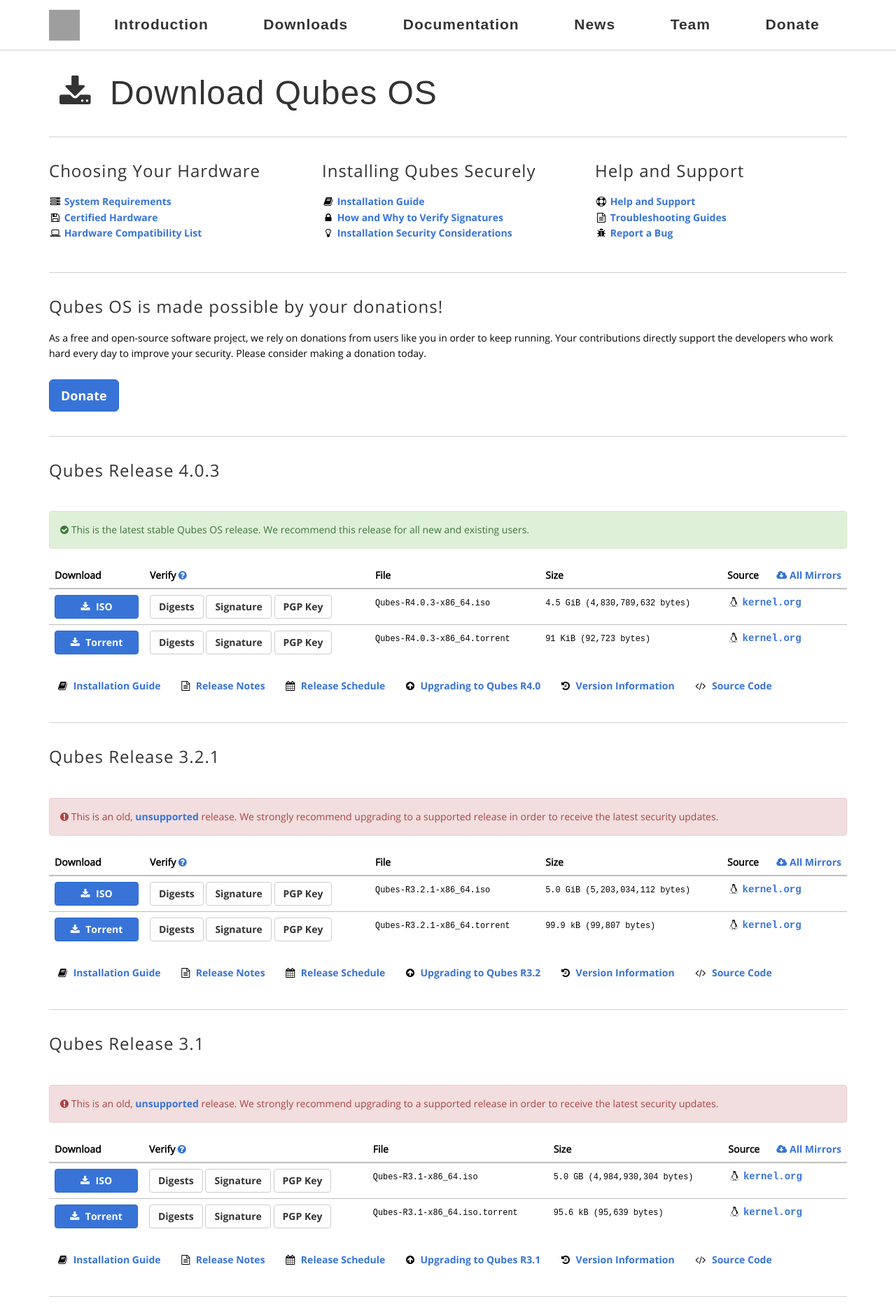
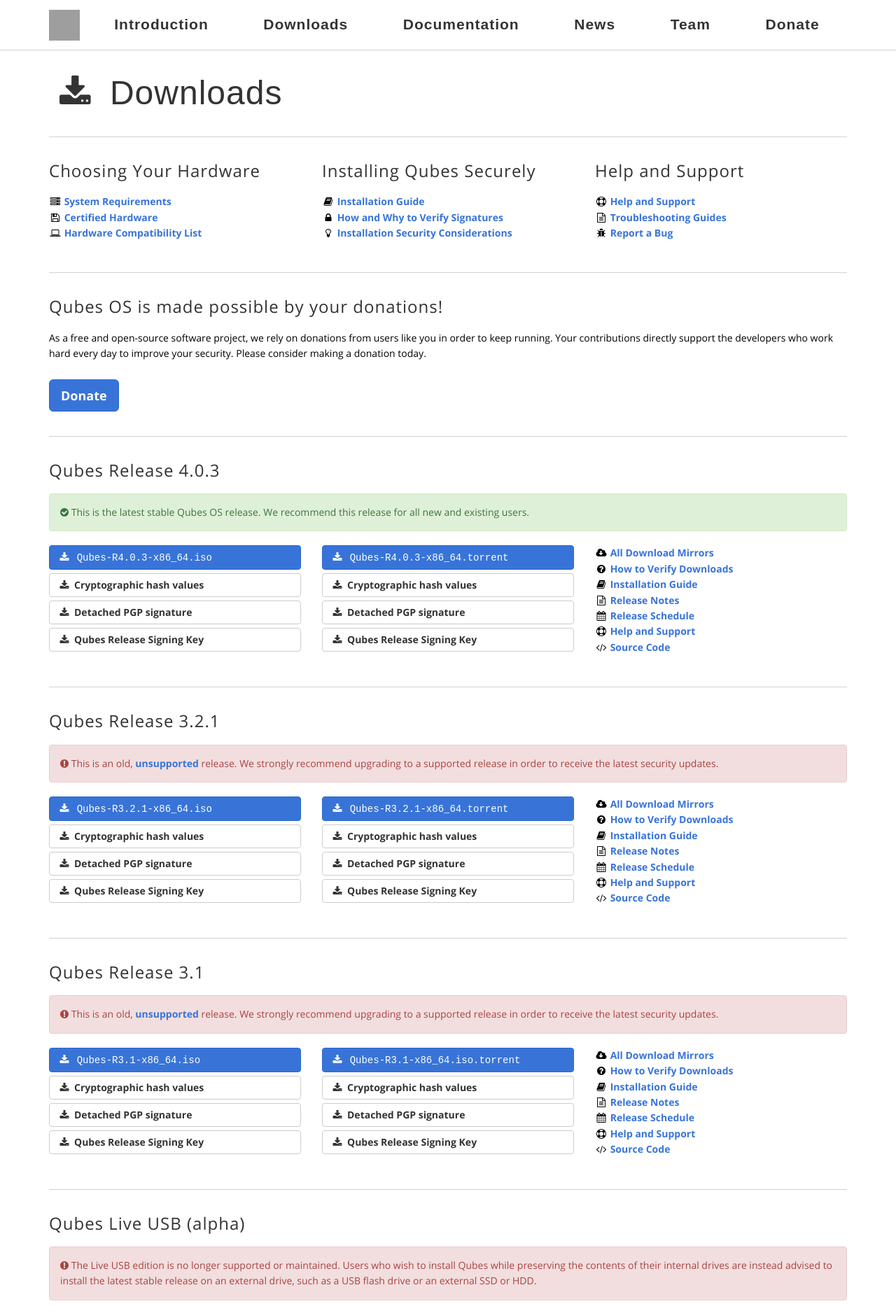
Before and after one commit to QubesOS/qubesos.github.io, a Jekyll site: the page built from pages/downloads.md, in a window 1280 px wide. Shown: the top 1876 px of the page at 70% size. Built offline with Jekyll 4.4.1, drawn with Linux system fonts in a browser that asks for light colours; some web fonts are replaced; some of the changed text lies outside the part shown; grey boxes are pictures that could not be loaded.

Commit message:
Redesign Downloads page
 - Previous design was horizontally truncated on small screens
 - New design is responsive; displays well on screens of all sizes
 - Cleaner, more intuitive organization of links and information

```diff
--- a/css/main.scss
+++ b/css/main.scss
@@ -176,7 +176,8 @@ article tr.center {
 }
 
 // Custom - Side Bar
-.page-source-side {
+.page-source-side,
+.download-content {
   .btn {
     text-align: left;
   }
--- a/pages/downloads.md
+++ b/pages/downloads.md
@@ -1,213 +1,339 @@
 ---
-layout: boxless
-title: Download Qubes OS
+layout: default
+title: Downloads
 permalink: /downloads/
 redirect_from:
 - /doc/QubesDownloads/
 - /wiki/QubesDownloads/
 ---
 
-<div class="white-box more-bottom page-content">
+<div class="more-bottom page-content">
   <div class="row">
-    <div class="col-lg-4 col-md-4">
+    <div class="col-lg-4">
       <h3>Choosing Your Hardware</h3>
       <ul class="list-unstyled">
-        <li><a href="/doc/system-requirements/"><i class="fa fa-server fa-fw black-icon"></i> System Requirements</a></li>
-        <li><a href="/doc/certified-hardware/"><i class="fa fa-floppy-o fa-fw black-icon"></i> Certified Hardware</a></li>
-        <li><a href="/hcl/"><i class="fa fa-laptop fa-fw black-icon"></i> Hardware Compatibility List</a></li>
+        <li>
+          <a href="/doc/system-requirements/">
+            <i class="fa fa-server fa-fw black-icon"></i> System Requirements
+          </a>
+        </li>
+        <li>
+          <a href="/doc/certified-hardware/">
+            <i class="fa fa-floppy-o fa-fw black-icon"></i> Certified Hardware
+          </a>
+        </li>
+        <li>
+          <a href="/hcl/">
+            <i class="fa fa-laptop fa-fw black-icon"></i> Hardware Compatibility
+              List
+          </a>
+        </li>
       </ul>
     </div>
-    <div class="col-lg-4 col-md-4">
+    <div class="col-lg-4">
       <h3>Installing Qubes Securely</h3>
       <ul class="list-unstyled">
-        <li><a href="/doc/installation-guide/"><i class="fa fa-book fa-fw black-icon"></i> Installation Guide</a></li>
-        <li><a href="/security/verifying-signatures/"><i class="fa fa-lock fa-fw black-icon"></i> How and Why to Verify Signatures</a></li>
-        <li><a href="/doc/install-security/"><i class="fa fa-lightbulb-o fa-fw black-icon"></i> Installation Security Considerations</a></li>
+        <li>
+          <a href="/doc/installation-guide/">
+            <i class="fa fa-book fa-fw black-icon"></i> Installation Guide
+          </a>
+        </li>
+        <li>
+          <a href="/security/verifying-signatures/">
+            <i class="fa fa-lock fa-fw black-icon"></i> How and Why to Verify
+              Signatures
+          </a>
+        </li>
+        <li>
+          <a href="/doc/install-security/">
+            <i class="fa fa-lightbulb-o fa-fw black-icon"></i> Installation
+              Security Considerations
+          </a>
+        </li>
       </ul>
     </div>
-    <div class="col-lg-4 col-md-4">
+    <div class="col-lg-4">
       <h3>Help and Support</h3>
       <ul class="list-unstyled">
-        <li><a href="/support/"><i class="fa fa-life-ring fa-fw black-icon"></i> Help and Support</a></li>
-        <li><a href="/doc/#troubleshooting"><i class="fa fa-file-text-o fa-fw black-icon"></i> Troubleshooting Guides</a></li>
-        <li><a href="/doc/reporting-bugs/"><i class="fa fa-bug fa-fw black-icon"></i> Report a Bug</a></li>
+        <li>
+          <a href="/support/">
+            <i class="fa fa-life-ring fa-fw black-icon"></i> Help and Support
+          </a>
+        </li>
+        <li>
+          <a href="/doc/#troubleshooting">
+            <i class="fa fa-file-text-o fa-fw black-icon"></i> Troubleshooting
+              Guides
+          </a>
+        </li>
+        <li>
+          <a href="/doc/reporting-bugs/">
+            <i class="fa fa-bug fa-fw black-icon"></i> Report a Bug
+          </a>
+        </li>
       </ul>
     </div>
   </div>
   <hr class="more-bottom">
   <div class="row">
-    <div class="col-lg-12 col-md-12">
+    <div class="col-lg-12">
       <h3>Qubes OS is made possible by your donations!</h3>
-      <p>As a free and open-source software project, we rely on donations from users like you in order to keep running.
-      Your contributions directly support the developers who work hard every day to improve your security.
-      Please consider making a donation today.</p>
+      <p>
+        As a free and open-source software project, we rely on donations from
+        users like you in order to keep running. Your contributions directly
+        support the developers who work hard every day to improve your security.
+        Please consider making a donation today.
+      </p>
       <a class="btn btn-lg btn-primary" href="/donate/">Donate</a>
     </div>
   </div>
 </div>
 <div class="white-box more-bottom page-content">
+  {% for releasex in site.data.downloads.releases %}
   <div class="row">
-    <div class="col-lg-12 col-md-12">
-      {% for releasex in site.data.downloads.releases %}
+    <div class="col-lg-12">
       {% assign release_name = releasex[0] %}
       {% assign release = releasex[1] %}
       {% assign testing = release.testing | default: false %}
       {% assign latest = release.latest | default: false %}
       {% assign aging = release.aging | default: false %}
       {% assign deprecated = release.deprecated | default: false %}
-      <h3 class="more-bottom" id="{{ release_name | slugify }}">{{ release_name }}</h3>
+      <h3 id="{{ release_name | slugify }}">
+        {{ release_name }}
+      </h3>
       {% if testing %}
       <div class="alert alert-info" role="alert">
-        <i class="fa fa-question-circle"></i>{% if testing != true %} {{ testing }}{% else %} This is a <a href="/doc/testing/">testing release</a>. Please help us improve it by <a href="/doc/reporting-bugs/">reporting any bugs you encounter</a>. For important work, we recommend the latest stable release.{% endif %}
+        <i class="fa fa-question-circle"></i>
+        {% if testing != true %}
+          {{ testing }}
+        {% else %}
+          This is a <a href="/doc/testing/">testing release</a>. Please help us
+          improve it by <a href="/doc/reporting-bugs/">reporting any bugs you
+          encounter</a>. For important work, we recommend the latest stable
+          release.
+        {% endif %}
       </div>
       {% endif %}
       {% if latest %}
       <div class="alert alert-success" role="alert">
-        <i class="fa fa-check-circle"></i>{% if latest != true %} {{ latest }}{% else %} This is the latest stable Qubes OS release. We recommend this release for all new and existing users.{% endif %}
+        <i class="fa fa-check-circle"></i>
+        {% if latest != true %}
+          {{ latest }}
+        {% else %}
+          This is the latest stable Qubes OS release. We recommend this release
+          for all new and existing users.
+        {% endif %}
       </div>
       {% endif %}
       {% if aging %}
       <div class="alert alert-warning" role="alert">
-        <i class="fa fa-info-circle"></i>{% if aging != true %} {{ aging }}{% else %} This is an old, <a href="/doc/supported-versions/">supported</a> release. For the best Qubes OS experience, we suggest upgrading to the latest stable release.{% endif %}
+        <i class="fa fa-info-circle"></i>
+        {% if aging != true %}
+          {{ aging }}
+        {% else %}
+          This is an old, <a href="/doc/supported-versions/">supported</a>
+          release. For the best Qubes OS experience, we suggest upgrading to the
+          latest stable release.
+        {% endif %}
       </div>
       {% endif %}
       {% if deprecated %}
       <div class="alert alert-danger" role="alert">
-        <i class="fa fa-exclamation-circle"></i>{% if deprecated != true %} {{ deprecated }}{% else %} This is an old, <a href="/doc/supported-versions/">unsupported</a> release. We strongly recommend upgrading to a supported release in order to receive the latest security updates.{% endif %}
+        <i class="fa fa-exclamation-circle"></i>
+        {% if deprecated != true %}
+          {{ deprecated }}
+        {% else %}
+          This is an old, <a href="/doc/supported-versions/">unsupported</a>
+          release. We strongly recommend upgrading to a supported release in
+          order to receive the latest security updates.
+        {% endif %}
       </div>
       {% endif %}
-      <table class="table">
-        <thead>
-          <tr>
-            <th>Download</th>
-            <th>Verify
-              <a class="fa fa-question-circle" href="/security/verifying-signatures/"
-                 title="How do I verify my download?"></a></th>
-            <th>File</th>
-            <th>Size</th>
-            <th>Source <a class="pull-right" href="#mirrors" title="View all download mirrors"><i class="fa fa-cloud-download"></i> All Mirrors</a></th>
-          </tr>
-        </thead>
-        <tbody>
-          {% for source in release.sources %}
-            {% if source.display %}
-            <tr>
-              <td>
-                <a class="btn btn-primary btn-block" href="{{ source.url }}">
-                  <i class="fa fa-download"></i> {{ source.type }}
-                </a>
-              </td>
-              <td>
-                {% for verifier in source.verifiers %}
-                  {% if verifier[0] == "hash" %}
-                  <a title="MD5, SHA-128, SHA-256, and SHA-512 hash values" class="btn btn-default" href="{{ verifier[1] }}">Digests</a>
-                  {% elsif verifier[0] == "sig" %}
-                  <a title="Detached PGP signature file" class="btn btn-default" href="{{ verifier[1] }}">Signature</a>
-                  {% elsif verifier[0] == "key" %}
-                  <a title="PGP Release Signing Key" class="btn btn-default" href="{{ verifier[1] }}">PGP Key</a>
-                  {% endif %}
-                {% endfor %}
-              </td>
-              <td>
-                <small><samp>{{ source.filename }}</samp></small>
-              </td>
-              <td>
-                <small><samp>{{ source.size }}</samp></small>
-              </td>
-              <td>
-                <div class="d-inline">
-                  <a href="https://www.{{ source.name }}/">
-                    {% if source.name == "kernel.org" %}
-                    <i class="fa fa-linux fa-fw black-icon"></i>
-                    {% elsif source.name == "qubes-os.org" %}
-                    <i class="fa fa-cubes fa-fw black-icon"></i>
-                    {% else %}
-                    <i class="fa fa-cloud-download fa-fw black-icon"></i>
-                    {% endif %}
-                    <samp>{{ source.name }}</samp>
-                  </a>
-                </div>
-              </td>
-            </tr>
-            {% endif %}
-          {% endfor %}
-        </tbody>
-      </table>
+    </div>
+  </div>
+  <div class="row download-content">
+    {% for source in release.sources %}
+    {% if source.display %}
+    <div class="col-lg-4 add-bottom">
+      <a class="btn btn-primary btn-block" href="{{ source.url }}"
+         title="{{ release_name }} {{ source.type }}: {{ source.size }}">
+        <i class="fa fa-fw fa-download"></i>
+        <samp>{{ source.filename }}</samp>
+      </a>
+      {% for verifier in source.verifiers %}
+        {% if verifier[0] == "hash" %}
+        <a class="btn btn-default btn-block" href="{{ verifier[1] }}"
+           title="Cryptographic hash values for {{ release_name }}">
+          <i class="fa fa-fw fa-download"></i>Cryptographic hash values
+        </a>
+        {% elsif verifier[0] == "sig" %}
+        <a class="btn btn-default btn-block" href="{{ verifier[1] }}"
+           title="Detached PGP signature file for {{ release_name }}">
+          <i class="fa fa-fw fa-download"></i>Detached PGP signature
+        </a>
+        {% elsif verifier[0] == "key" %}
+        <a class="btn btn-default btn-block" href="{{ verifier[1] }}"
+           title="PGP Release Signing Key for {{ release_name }}">
+          <i class="fa fa-fw fa-download"></i>Qubes Release Signing Key
+        </a>
+        {% endif %}
+      {% endfor %}
+    </div>
+    {% endif %}
+    {% endfor %}
+    <div class="col-lg-4">
+      <ul class="list-unstyled">
+        <li>
+          <a href="#mirrors" title="View all download mirrors">
+            <i class="fa fa-fw fa-cloud-download black-icon"></i>
+            All Download Mirrors
+          </a>
+        </li>
+        <li>
+          <a href="/security/verifying-signatures/">
+            <i class="fa fa-fw fa-question-circle black-icon"></i>
+            How to Verify Downloads
+          </a>
+        </li>
         {% for docdata in release.docs %}
         {% assign doc_name = docdata[0] %}
         {% assign doc = docdata[1] %}
-          {% if doc_name == "Installation Guide" %}
-            <a class="btn btn-link" href="{{ doc.url }}"><i class="fa fa-book black-icon"></i> {{ doc_name }}</a>
-          {% endif %}
-          {% if doc_name == "Release Notes" %}
-            <a class="btn btn-link" href="{{ doc.url }}"><i class="fa fa-file-text-o black-icon"></i> {{ doc_name }}</a>
-          {% endif %}
-          {% if doc_name == "Release Schedule" %}
-            <a class="btn btn-link" href="{{ doc.url }}"><i class="fa fa-calendar black-icon"></i> {{ doc_name }}</a>
-          {% endif %}
-          {% if doc_name contains "Upgrading" %}
-            <a class="btn btn-link" href="{{ doc.url }}"><i class="fa fa-arrow-circle-up black-icon"></i> {{ doc_name }}</a>
-          {% endif %}
+        {% if doc_name == "Installation Guide" %}
+        <li>
+          <a href="{{ doc.url }}">
+            <i class="fa fa-fw fa-book black-icon"></i> {{ doc_name }}
+          </a>
+        </li>
+        {% endif %}
+        {% if doc_name == "Release Notes" %}
+        <li>
+          <a href="{{ doc.url }}">
+            <i class="fa fa-fw fa-file-text-o black-icon"></i> {{ doc_name }}
+          </a>
+        </li>
+        {% endif %}
+        {% if doc_name == "Release Schedule" %}
+        <li>
+          <a href="{{ doc.url }}">
+            <i class="fa fa-fw fa-calendar black-icon"></i> {{ doc_name }}
+          </a>
+        </li>
+        {% endif %}
         {% endfor %}
-          <a class="btn btn-link" href="#versions"><i class="fa fa-history black-icon"></i> Version Information</a>
-          <a class="btn btn-link" href="#source-code"><i class="fa fa-code black-icon"></i> Source Code</a>
-      <hr class="more-top more-bottom">
-      {% endfor %}
+        <li>
+          <a href="Help and Support">
+            <i class="fa fa-fw fa-life-ring black-icon"></i> Help and Support
+          </a>
+        </li>
+        <li>
+          <a href="/doc/source-code/">
+            <i class="fa fa-fw fa-code black-icon"></i> Source Code
+          </a>
+        </li>
+      </ul>
     </div>
   </div>
+  <hr class="more-bottom">
+  {% endfor %}
 </div>
 <div class="row">
   <div class="col-lg-12 col-md-12">
-    <div class="white-box more-bottom page-content">
+    <div class="more-bottom page-content">
       <article>
         <h3 id="mirrors">Download Mirrors</h3>
+        <p>
+          Listed in alphabetical order by geographic location.
+        </p>
         <table>
           <tr>
             <th>Organization</th>
             <th>Location</th>
             <th>URL</th>
           </tr>
-        {% for mirror in site.data.mirrors %}
+          {% for mirror in site.data.mirrors %}
           <tr id="{{ mirror.organization | slugify }}">
-            <td><a href="{{ mirror.org_url }}">{{ mirror.organization }}</a></td>
-            <td>{{ mirror.location }}</td>
-            <td>{% for url in mirror.urls %}<a href="{{ url.url }}">{{ url.url | truncate: 76 }}</a><br>{% endfor %}</td>
+            <td>
+              <a href="{{ mirror.org_url }}">{{ mirror.organization }}</a>
+            </td>
+            <td>
+              {{ mirror.location }}
+            </td>
+            <td>
+              {% for url in mirror.urls %}
+              <a href="{{ url.url }}">{{ url.url | truncate: 76 }}</a><br>
+              {% endfor %}
+            </td>
           </tr>
-        {% endfor %}
+          {% endfor %}
         </table>
-        <a href="/downloads/mirrors/#instructions-for-mirror-operators"><i class="fa fa-cloud fa-fw black-icon"></i> How to contribute a download mirror</a>
+        <a href="/downloads/mirrors/#instructions-for-mirror-operators">
+          <i class="fa fa-cloud fa-fw black-icon"></i>
+          How to contribute a download mirror
+        </a>
       </article>
     </div>
   </div>
 </div>
-<div class="row">
-  <div class="col-lg-4 col-md-4">
-    <div class="white-box more-bottom page-content">
+<div class="white-box more-bottom page-content">
+  <div class="row">
+    <div class="col-lg-4 col-md-4">
       <h3 id="versions">Security Information</h3>
       <ul class="list-unstyled">
-        <li><a href="/security/"><i class="fa fa-lock fa-fw black-icon"></i> Security Center</a></li>
-        <li><a href="/security/pack/"><i class="fa fa-folder fa-fw black-icon"></i> Security Pack</a></li>
-        <li><a href="/doc/security-guidelines/"><i class="fa fa-tasks fa-fw black-icon"></i> Security Guidelines</a></li>
+        <li>
+          <a href="/security/">
+            <i class="fa fa-lock fa-fw black-icon"></i> Security Center
+          </a>
+        </li>
+        <li>
+          <a href="/security/pack/">
+            <i class="fa fa-folder fa-fw black-icon"></i> Security Pack
+          </a>
+        </li>
+        <li>
+          <a href="/doc/security-guidelines/">
+            <i class="fa fa-tasks fa-fw black-icon"></i> Security Guidelines
+          </a>
+        </li>
       </ul>
     </div>
-  </div>
-  <div class="col-lg-4 col-md-4">
-    <div class="white-box more-bottom page-content">
+    <div class="col-lg-4 col-md-4">
       <h3 id="versions">Version Information</h3>
       <ul class="list-unstyled">
-        <li><a href="/doc/supported-versions/"><i class="fa fa-history fa-fw black-icon"></i> Supported Versions</a></li>
-        <li><a href="/doc/templates/"><i class="fa fa-clone fa-fw black-icon"></i> Templates</a></li>
-        <li><a href="/doc/version-scheme/"><i class="fa fa-code-fork fa-fw black-icon"></i> Version Scheme</a></li>
+        <li>
+          <a href="/doc/supported-versions/">
+            <i class="fa fa-history fa-fw black-icon"></i> Supported Versions
+          </a>
+        </li>
+        <li>
+          <a href="/doc/templates/">
+            <i class="fa fa-clone fa-fw black-icon"></i> Templates
+          </a>
+        </li>
+        <li>
+          <a href="/doc/version-scheme/">
+            <i class="fa fa-code-fork fa-fw black-icon"></i> Version Scheme
+          </a>
+        </li>
       </ul>
     </div>
-  </div>
-  <div class="col-lg-4 col-md-4">
-    <div class="white-box more-bottom page-content">
+    <div class="col-lg-4 col-md-4">
       <h3 id="source-code">Source Code</h3>
       <ul class="list-unstyled">
-        <li><a href="/doc/source-code/"><i class="fa fa-code fa-fw black-icon"></i> Source Code</a></li>
-        <li><a href="/doc/coding-style/"><i class="fa fa-terminal fa-fw black-icon"></i> Coding Guidelines</a></li>
-        <li><a href="/doc/license/"><i class="fa fa-file-text-o fa-fw black-icon"></i> Software License</a></li>
+        <li>
+          <a href="/doc/source-code/">
+            <i class="fa fa-code fa-fw black-icon"></i> Source Code
+          </a>
+        </li>
+        <li>
+          <a href="/doc/coding-style/">
+            <i class="fa fa-terminal fa-fw black-icon"></i> Coding Guidelines
+          </a>
+        </li>
+        <li>
+          <a href="/doc/license/">
+            <i class="fa fa-file-text-o fa-fw black-icon"></i> Software License
+          </a>
+        </li>
       </ul>
     </div>
   </div>
```
